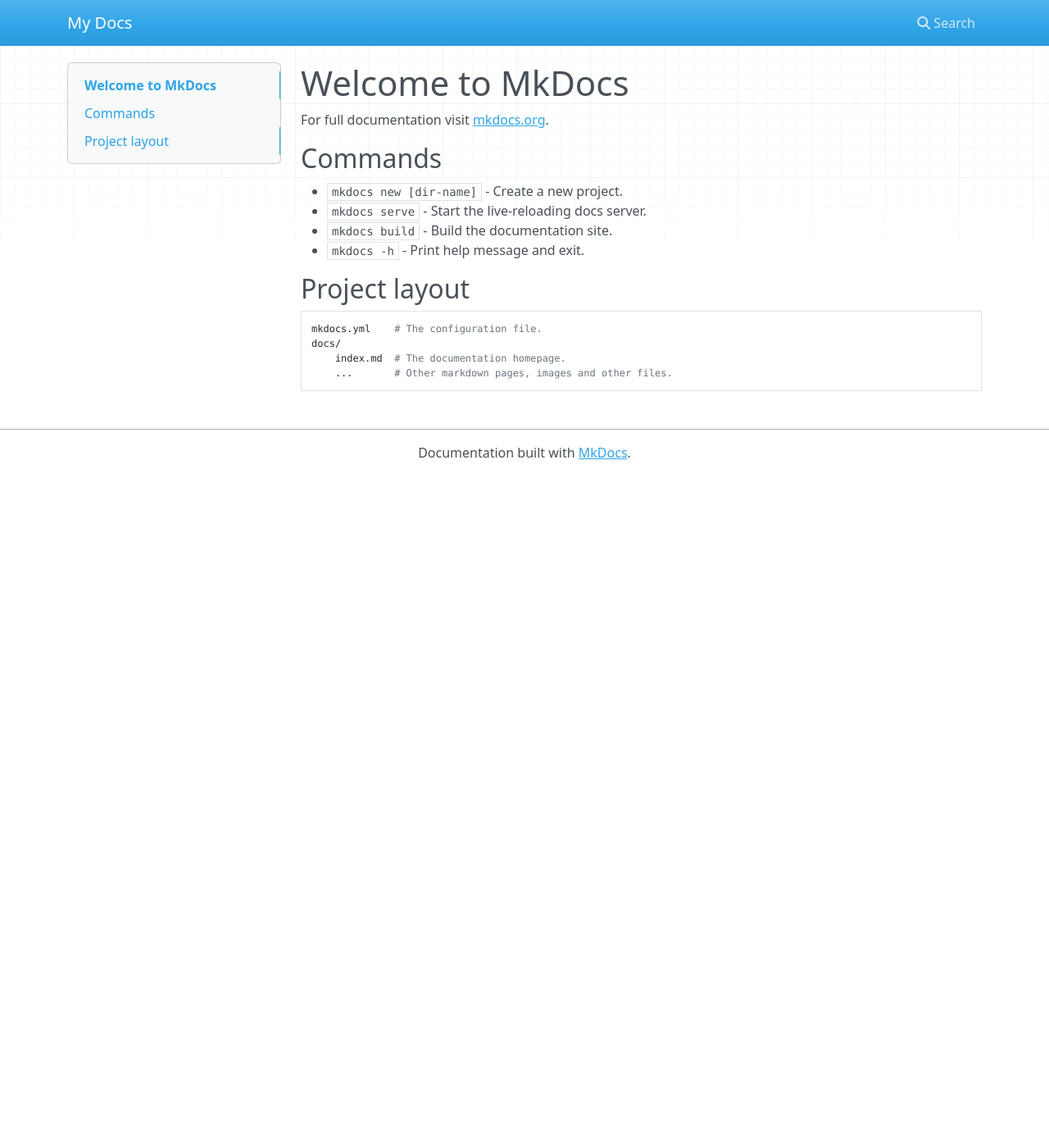
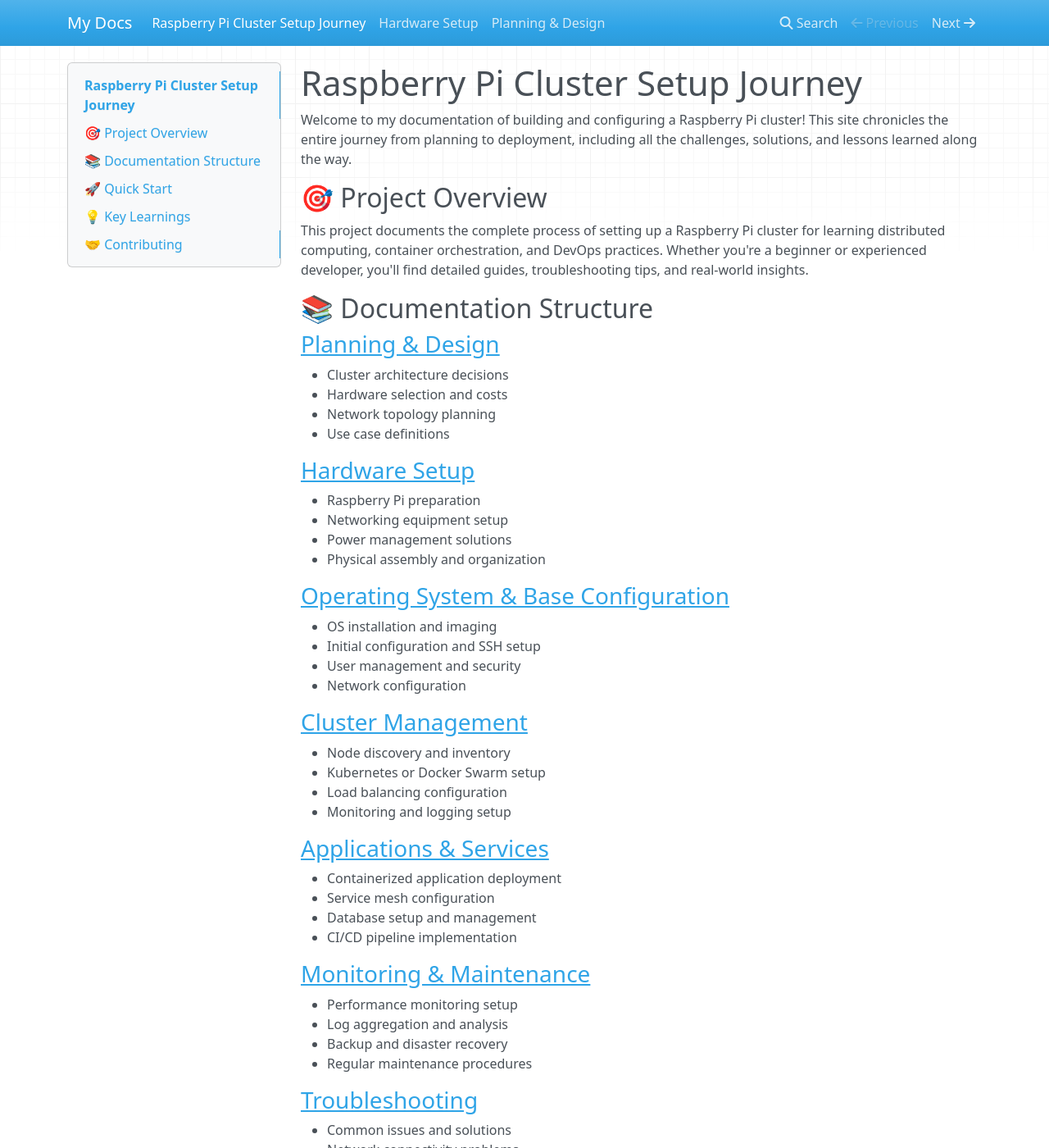
Before and after one commit to JaeungJayJang/pi-cluster-setup, an MkDocs documentation site: the page built from docs/index.md, in a window 1280 px wide and 1400 px high. Shown: the whole window at 82% size. Built offline with MkDocs 1.6.1, drawn with Linux system fonts in a browser that asks for light colours; nearby versions of some CDN libraries; some of the changed text lies outside the part shown.

```diff
--- a/docs/index.md
+++ b/docs/index.md
@@ -1,17 +1,82 @@
-# Welcome to MkDocs
+# Raspberry Pi Cluster Setup Journey
 
-For full documentation visit [mkdocs.org](https://www.mkdocs.org).
+Welcome to my documentation of building and configuring a Raspberry Pi cluster! This site chronicles the entire journey from planning to deployment, including all the challenges, solutions, and lessons learned along the way.
 
-## Commands
+## 🎯 Project Overview
 
-* `mkdocs new [dir-name]` - Create a new project.
-* `mkdocs serve` - Start the live-reloading docs server.
-* `mkdocs build` - Build the documentation site.
-* `mkdocs -h` - Print help message and exit.
+This project documents the complete process of setting up a Raspberry Pi cluster for learning distributed computing, container orchestration, and DevOps practices. Whether you're a beginner or experienced developer, you'll find detailed guides, troubleshooting tips, and real-world insights.
 
-## Project layout
+## 📚 Documentation Structure
 
-    mkdocs.yml    # The configuration file.
-    docs/
-        index.md  # The documentation homepage.
-        ...       # Other markdown pages, images and other files.
+### [Planning & Design](planning.md)
+- Cluster architecture decisions
+- Hardware selection and costs
+- Network topology planning
+- Use case definitions
+
+### [Hardware Setup](hardware.md)
+- Raspberry Pi preparation
+- Networking equipment setup
+- Power management solutions
+- Physical assembly and organization
+
+### [Operating System & Base Configuration](os-setup.md)
+- OS installation and imaging
+- Initial configuration and SSH setup
+- User management and security
+- Network configuration
+
+### [Cluster Management](cluster-management.md)
+- Node discovery and inventory
+- Kubernetes or Docker Swarm setup
+- Load balancing configuration
+- Monitoring and logging setup
+
+### [Applications & Services](applications.md)
+- Containerized application deployment
+- Service mesh configuration
+- Database setup and management
+- CI/CD pipeline implementation
+
+### [Monitoring & Maintenance](monitoring.md)
+- Performance monitoring setup
+- Log aggregation and analysis
+- Backup and disaster recovery
+- Regular maintenance procedures
+
+### [Troubleshooting](troubleshooting.md)
+- Common issues and solutions
+- Network connectivity problems
+- Performance optimization
+- Hardware failure handling
+
+## 🚀 Quick Start
+
+If you're looking to jump right in, here's what you'll need:
+
+1. **Hardware**: 4+ Raspberry Pi 4 boards (4GB+ RAM recommended)
+2. **Networking**: Gigabit switch and ethernet cables
+3. **Storage**: High-quality microSD cards (64GB+ each)
+4. **Power**: USB-C power supplies or PoE HATs
+5. **Optional**: Case or rack for organization
+
+## 💡 Key Learnings
+
+Throughout this journey, I've documented:
+
+- **Performance insights**: Real-world benchmarks and limitations
+- **Cost analysis**: Total investment and cost-per-performance ratios
+- **Best practices**: Configuration patterns that work reliably
+- **Pitfalls to avoid**: Common mistakes and how to prevent them
+
+## 🤝 Contributing
+
+Found an error or have a suggestion? Feel free to contribute to this documentation by:
+
+- Reporting issues you encounter
+- Sharing your own experiences and solutions
+- Suggesting improvements to the setup process
+
+---
+
+*Last updated: {{ date }}*
```
Also changed, not shown: docs/hardware.md (added, +267 -0 lines), docs/planning.md (added, +166 -0 lines).
